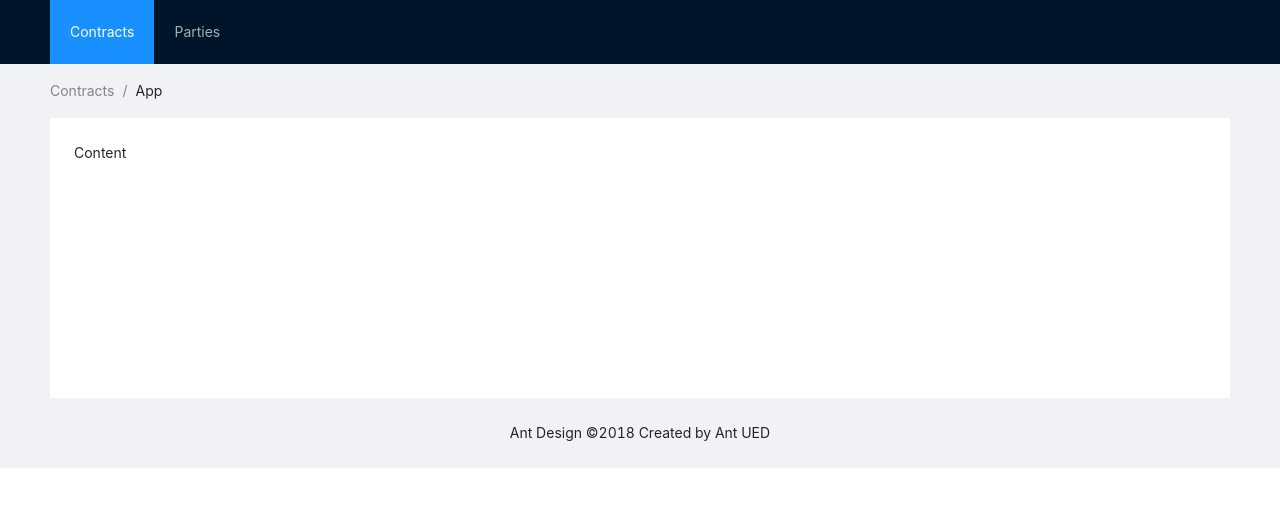
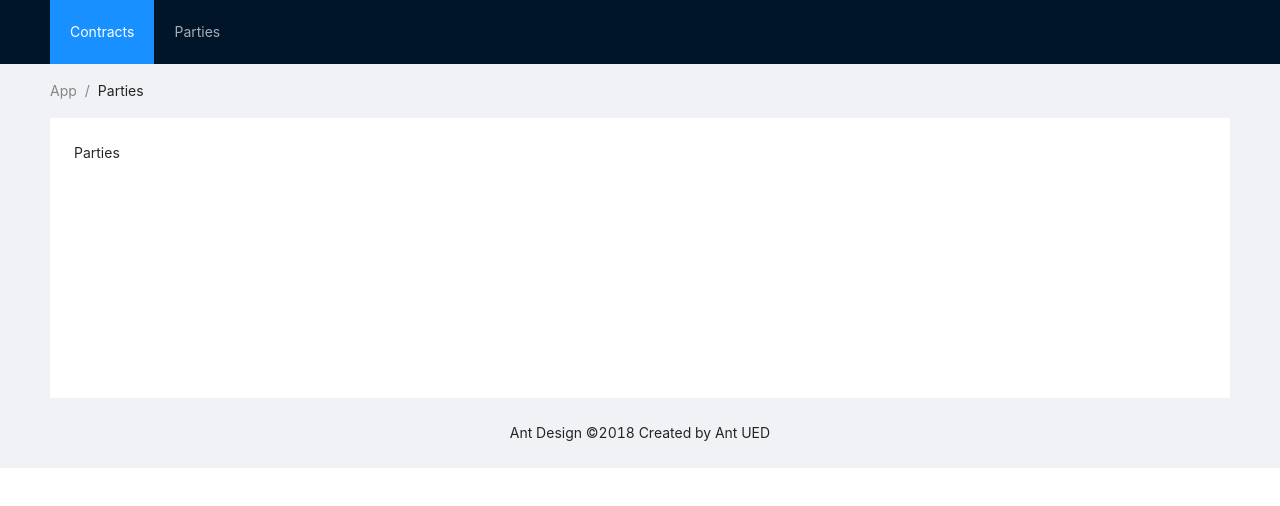
Before and after one commit to abmBispo/Contracts, a React (Create React App) app in the folder contracts-frontend/: page /#/parties in a window 1280 px wide. Shown: the top 506 px of the page. Built offline with nearby package versions, Linux system fonts and the light colour scheme.

Commit message:
frronend layout simple navigation

```diff
--- a/contracts-frontend/package.json
+++ b/contracts-frontend/package.json
@@ -6,7 +6,7 @@
     "antd": "^4.5.4",
     "react": "^16.13.1",
     "react-dom": "^16.13.1",
-    "react-router-dom": "^5.2.0",
+    "react-router": "3.2.0",
     "react-scripts": "3.4.3"
   },
   "scripts": {
--- a/contracts-frontend/src/App.js
+++ b/contracts-frontend/src/App.js
@@ -1,24 +1,36 @@
-import React from 'react';
-import { Layout, Menu, Breadcrumb } from 'antd';
+import React, { useState } from 'react';
+import { Layout, Menu } from 'antd';
+import { Router, Route, Redirect, hashHistory } from 'react-router';
 import './App.css';
+import Contract from './components/Contract';
+import Part from './components/Part';
+
 const { Header, Content, Footer } = Layout;
 
-export default () => (
+export default () => {
+  const [selectedWindows, setWindow] = useState(['1']);
+
+  return (
     <Layout className="layout">
       <Header>
         <div className="logo" />
-      <Menu theme="dark" mode="horizontal" defaultSelectedKeys={['1']}>
-        <Menu.Item key="1">Contracts</Menu.Item>
-        <Menu.Item key="2">Parties</Menu.Item>
+        <Menu theme="dark" mode="horizontal" defaultSelectedKeys={selectedWindows}>
+          <Menu.Item key="1" onClick={() => setWindow(['1'])}>
+            <a href="/#/">Contracts</a>
+          </Menu.Item>
+          <Menu.Item key="2" onClick={() => setWindow(['2'])}>
+            <a href="/#/parties">Parties</a>
+          </Menu.Item>
         </Menu>
       </Header>
       <Content style={{ padding: '0 50px' }}>
-      <Breadcrumb style={{ margin: '16px 0' }}>
-        <Breadcrumb.Item>Contracts</Breadcrumb.Item>
-        <Breadcrumb.Item>App</Breadcrumb.Item>
-      </Breadcrumb>
-      <div className="site-layout-content">Content</div>
+        <Router history={hashHistory}>
+          <Route path='/' component={Contract} />
+          <Route path='/parties' component={Part} />
+          <Redirect from='*' to='/' />
+        </Router>
       </Content>
       <Footer style={{ textAlign: 'center' }}>Ant Design ©2018 Created by Ant UED</Footer>
     </Layout>
-);
+  )
+};
--- /dev/null
+++ b/contracts-frontend/src/components/Contract/index.js
@@ -0,0 +1,12 @@
+import React from 'react';
+import { Breadcrumb } from 'antd';
+
+export default () => (
+  <>
+    <Breadcrumb style={{ margin: '16px 0' }}>
+      <Breadcrumb.Item>App</Breadcrumb.Item>
+      <Breadcrumb.Item>Contracts</Breadcrumb.Item>
+    </Breadcrumb>
+    <div className="site-layout-content">Contracts</div>
+  </>
+);
--- /dev/null
+++ b/contracts-frontend/src/components/Part/index.js
@@ -0,0 +1,12 @@
+import React from 'react';
+import { Breadcrumb } from 'antd';
+
+export default () => (
+  <>
+    <Breadcrumb style={{ margin: '16px 0' }}>
+      <Breadcrumb.Item>App</Breadcrumb.Item>
+      <Breadcrumb.Item>Parties</Breadcrumb.Item>
+    </Breadcrumb>
+    <div className="site-layout-content">Parties</div>
+  </>
+);
```
Also changed, not shown: contracts-frontend/.eslintrc.json (added), 2 other files (tests, documents, lock files or other folders). Lines whose indentation alone changed are shown as unchanged.
